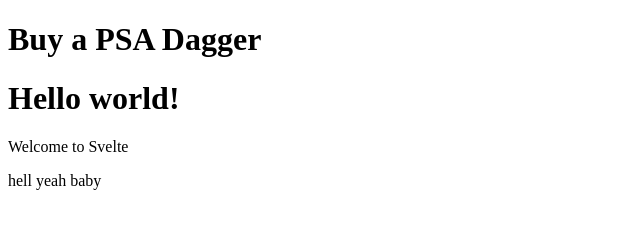
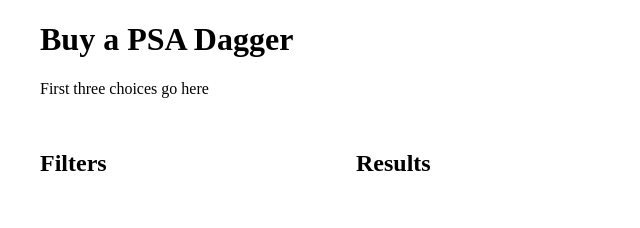
Before and after one commit to TehShrike/buyapsadagger, a Svelte app: page / in a window 1280 px wide. Shown: the whole page, without its empty margins (0-640 px from the left). Built offline with nearby package versions, Linux system fonts and the light colour scheme.

Commit message:
Starting layout

```diff
--- a/client/index.svelte
+++ b/client/index.svelte
@@ -1,7 +1,54 @@
 <script>
-	let name = "world"
+	let name = 'world'
 </script>
 
-<h1>Hello {name}!</h1>
-<p>Welcome to Svelte</p>
-<p>hell yeah baby</p>
+<div class="container">
+	<div class="intro">
+		<h1>Buy a PSA Dagger</h1>
+		<p>First three choices go here</p>
+	</div>
+	<div class="filters-and-results">
+		<div class="filters">
+			<h2>Filters</h2>
+		</div>
+		<div class="results">
+			<h2>Results</h2>
+		</div>
+	</div>
+</div>
+
+<style>
+	.container {
+		--spacing: 16px;
+
+		display: flex;
+		flex-direction: column;
+		align-items: stretch;
+		justify-content: center;
+		width: 100%;
+		max-width: 1200px;
+		gap: var(--spacing);
+	}
+
+	.filters-and-results {
+		display: flex;
+		flex-direction: row;
+		align-items: stretch;
+		justify-content: space-between;
+		gap: var(--spacing);
+	}
+
+	@media (max-width: 800px) {
+		.filters-and-results {
+			flex-direction: column;
+		}
+	}
+
+	.filters {
+		width: 300px;
+	}
+
+	.results {
+		flex: 1;
+	}
+</style>
--- a/public/index.html
+++ b/public/index.html
@@ -6,10 +6,23 @@
 		<meta charset="UTF-8">
 		<meta name="viewport" content="width=device-width, initial-scale=1.0">
 		<link rel="stylesheet" href="style.css">
+		<link rel="stylesheet" href="build/index.css">
+		<style>
+			body {
+				padding: 0;
+				margin: 0;
+			}
+
+			#app {
+				display: flex;
+				flex-direction: column;
+				align-items: center;
+				width: 100%;
+			}
+		</style>
 	</head>
 
 	<body>
-		<h1>Buy a PSA Dagger</h1>
 		<div id="app"></div>
 		<script type="module" src="build/index.js"></script>
 	</body>
```
Also changed, not shown: todo.md (+6 -1 lines), public/build/index.css (added), public/build/index.js.
